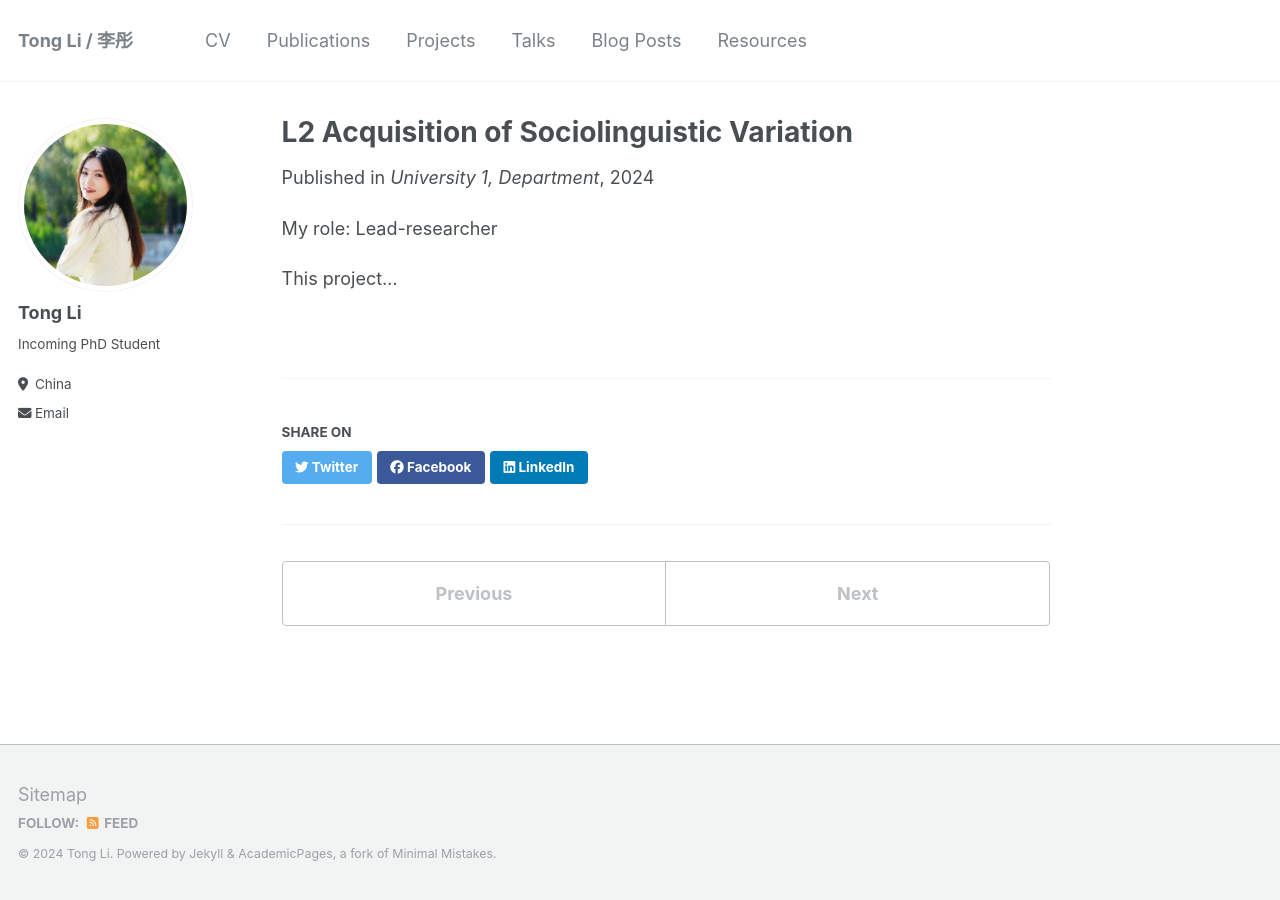
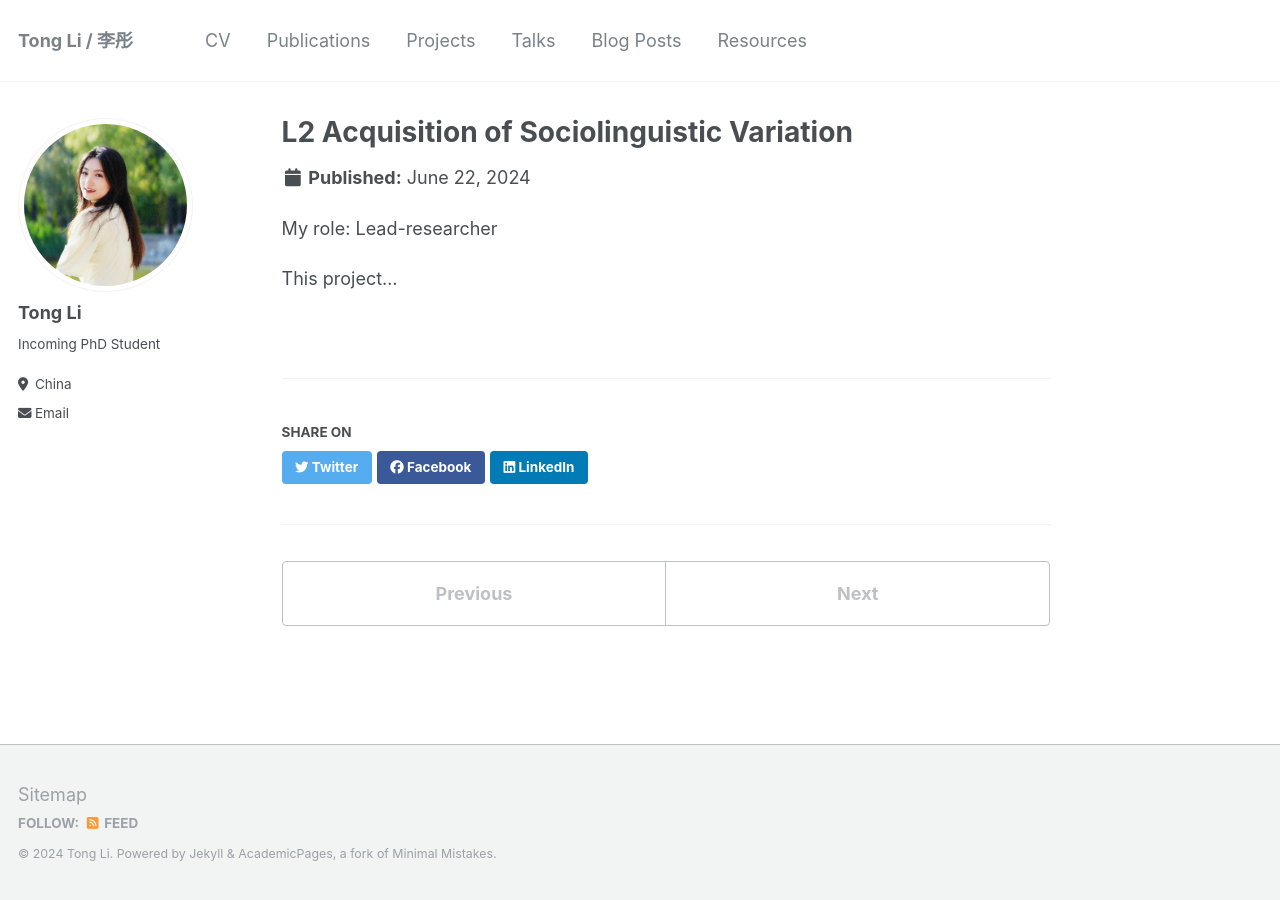
Before and after one commit to litonglinguistics/litonglinguistics.github.io, a Jekyll site: the page built from _projects/project2_td.md, in a window 1280 px wide. Built offline with Jekyll 4.4.1, drawn with Linux system fonts in a browser that asks for light colours.

Commit message:
Update project2_td.md

```diff
--- a/_projects/project2_td.md
+++ b/_projects/project2_td.md
@@ -3,8 +3,6 @@ title: "L2 Acquisition of Sociolinguistic Variation"
 collection: projects
 type: "My role: Lead-researcher"
 permalink: /projects/project2_td
-venue: "University 1, Department"
-date: 2024-12-01
 ---
 
 My role: Lead-researcher
```
